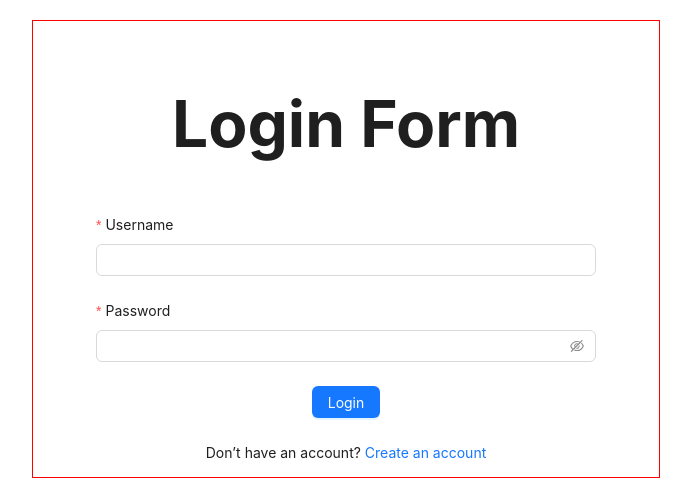
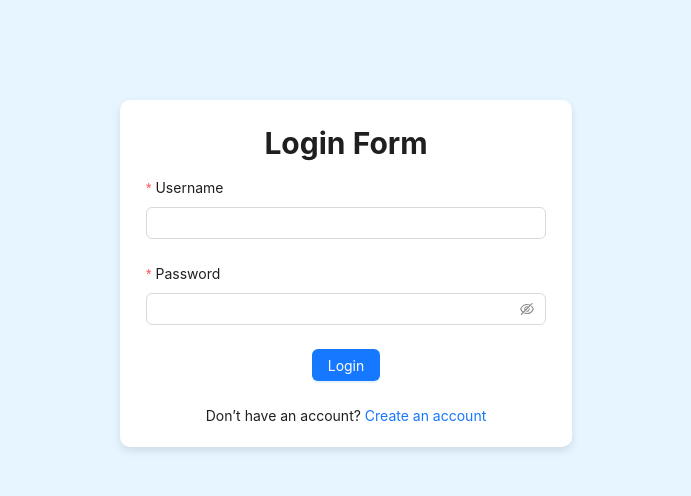
Before and after one commit to hoangnv2710/shoppi-react-js-typescript, a React (Vite) app: page /login in a window 1280 px wide. Shown: the top 496 px of the page, without its empty margins (294-985 px from the left). Built offline with nearby package versions, Linux system fonts and the light colour scheme.

Commit message:
style(auth)

```diff
--- a/src/pages/client/auth/auth.scss
+++ b/src/pages/client/auth/auth.scss
@@ -1,17 +1,17 @@
 .form-wrapper {
-    border: 1px solid red;
-    // display: ;
-    width: min(600px, 98vw);
-
-    margin: 20px auto;
+    // border: 1px solid red;
+    width: min(400px, 98vw);
+    margin: 100px auto;
     display: flex;
     flex-direction: column;
     align-items: center;
-    text-align: center;
-    padding: 1vw;
+    padding: 20px 2vw;
+    border-radius: 10px;
+    box-shadow: 0 4px 8px rgba(0, 0, 0, 0.1);
+    background-color: #fff;
 
     .form-header {
-        padding: 40px 0;
-        font-size: max(28px, 5vw);
+        padding-bottom: 10px;
+        font-size: clamp(20px, 3vw, 30px);
     }
 }
--- a/src/pages/client/auth/login.tsx
+++ b/src/pages/client/auth/login.tsx
@@ -33,7 +33,7 @@ const LoginPage = () => {
             <Form
                 name="basic"
                 layout='vertical'
-                style={{ maxWidth: 500, width: "100%" }}
+                style={{ width: "100%" }}
                 onFinish={onFinish}
                 autoComplete="off"
             >
--- a/src/pages/client/auth/register.tsx
+++ b/src/pages/client/auth/register.tsx
@@ -35,7 +35,7 @@ const RegisterPage = () => {
             <Form
                 name="basic"
                 layout='vertical'
-                style={{ maxWidth: 500, width: "100%" }}
+                style={{ width: "100%" }}
                 onFinish={onFinish}
                 autoComplete="off"
             >
--- a/src/styles/global.scss
+++ b/src/styles/global.scss
@@ -1,3 +1,6 @@
+$background-light: #e6f5ff;
+$text-dark: #343a40;
+
 * {
     margin: 0;
 }
@@ -5,5 +8,6 @@
 body {
     font-family: 'Roboto', sans-serif;
     font-size: 16px;
-    color: #333;
+    color: $text-dark;
+    background-color: $background-light;
 }
```
